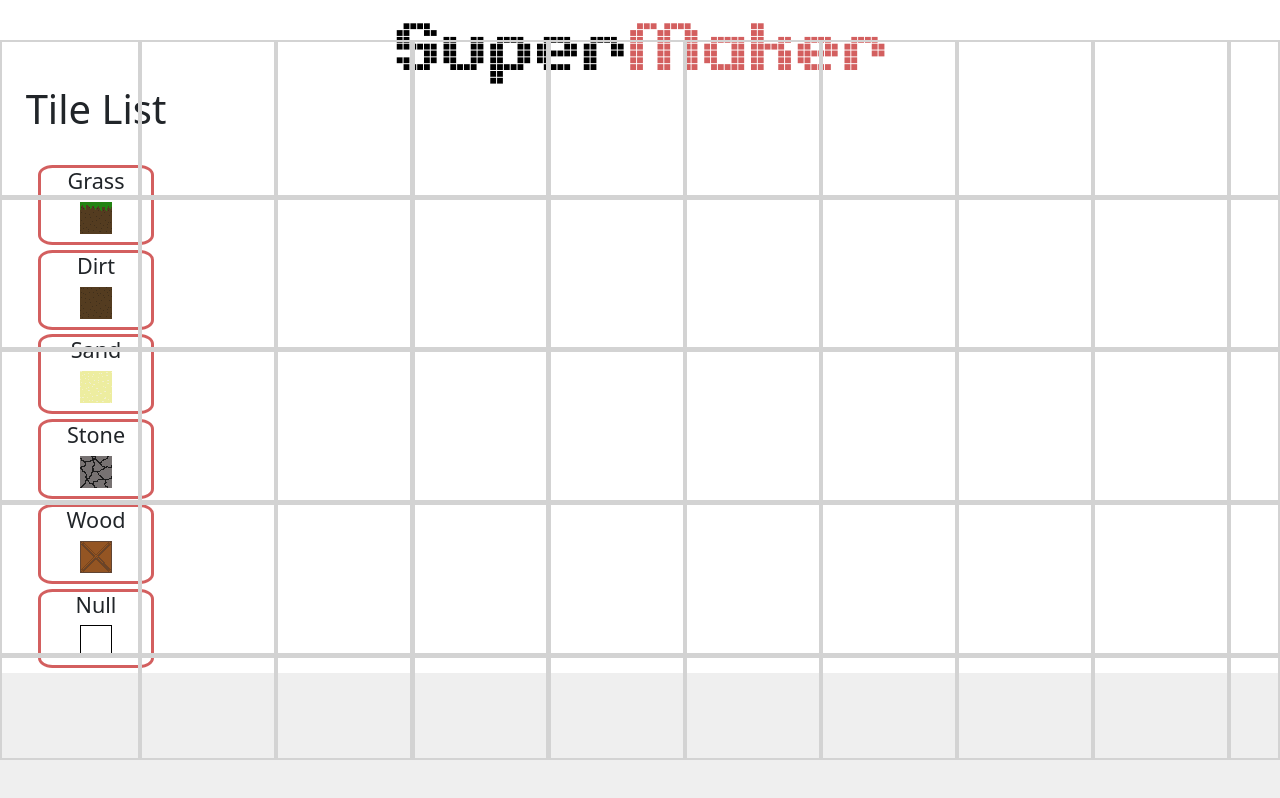
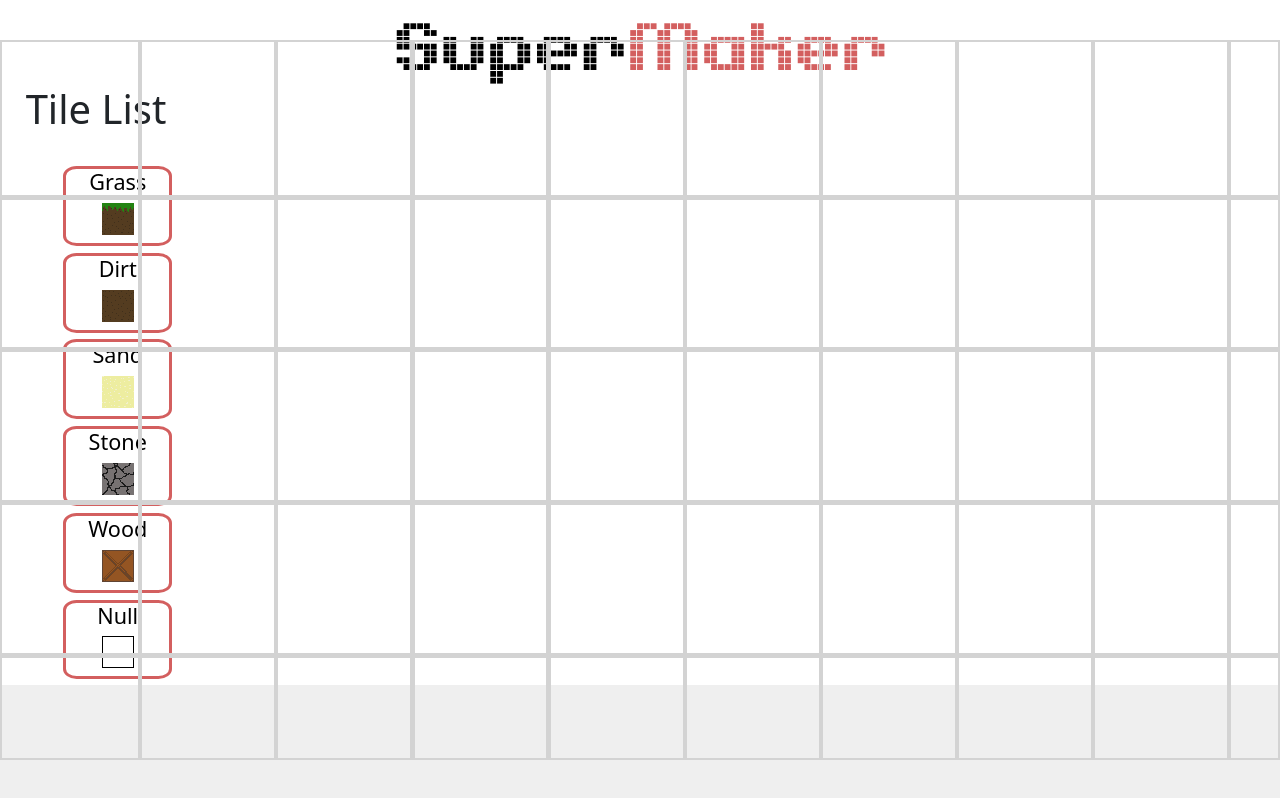
Before and after one commit to Ernest326/supermaker-web, a React (Create React App) app: page /Editor in a window 1280 px wide. Built offline with nearby package versions, Linux system fonts and the light colour scheme; what @onehop/client would draw is missing.

Commit message:
small push

```diff
--- a/src/components/Editor.jsx
+++ b/src/components/Editor.jsx
@@ -20,12 +20,16 @@ const rawHTML = `
     >
         Your browser does not support the HTML canvas tag.
     </canvas>
-    <script type='text/javascript' src='EditorLogic.js'></script>
+    <script type='module' src='EditorLogic.js'></script>
   </div>
 `;
 
 function Editor() {
   const divRef = useRef();
+
+  function click() {
+    console.log("c");
+  }
 
   useEffect(() => {
     const fragment = document.createRange().createContextualFragment(rawHTML);
@@ -37,36 +41,45 @@ function Editor() {
       <Title />
       <div id="Build-tools-container">
         <div id="Build-tools-menu-left">
-          <div>
           <h1>Tile List</h1>
             <br></br>
             <ul>
               <li>
+                <button>
                   <Tile title={"Grass"} img={GrassImg} />
+                </button>
               </li>
               <li>
+                <button>
                   <Tile title={"Dirt"} img={DirtImg} />
+                </button>
               </li>
               <li>
+                <button>
                   <Tile title={"Sand"} img={SandImg} />
+                </button>
               </li>
               <li>
+                <button>
                   <Tile title={"Stone"} img={StoneImg} />
+                </button>
               </li>
               <li>
+                <button>
                   <Tile title={"Wood"} img={WoodImg} />
+                </button>
               </li>
               <li>
+                <button>
                   <Tile title={"Null"} img={NullImg} />
+                </button>
               </li>
             </ul>
-          </div>
         </div>
         <div id="Build-tools-screen">
           <div ref={divRef} />
         </div>
-        <div id="Build-tools-menu-right">
-        </div>
+        <div id="Build-tools-menu-right"></div>
       </div>
     </div>
   );
--- a/src/style.css
+++ b/src/style.css
@@ -11,10 +11,15 @@ ul {
   list-style-type: none;
   margin: 0;
   padding: 0;
+  display: block;
 }
 
 ul li {
   margin-bottom: 2.5%;
+}
+
+ul li button {
+
 }
 
 .App {
@@ -119,6 +124,7 @@ ul li {
   border-radius: 12.5%;
   margin-left: 20%;
   margin-right: 20%;
+  width: 8.5vw;
 }
 
 #Tile-title {
```
Also changed, not shown: src/components/Tile.jsx (indentation only). Lines whose indentation alone changed are shown as unchanged.
